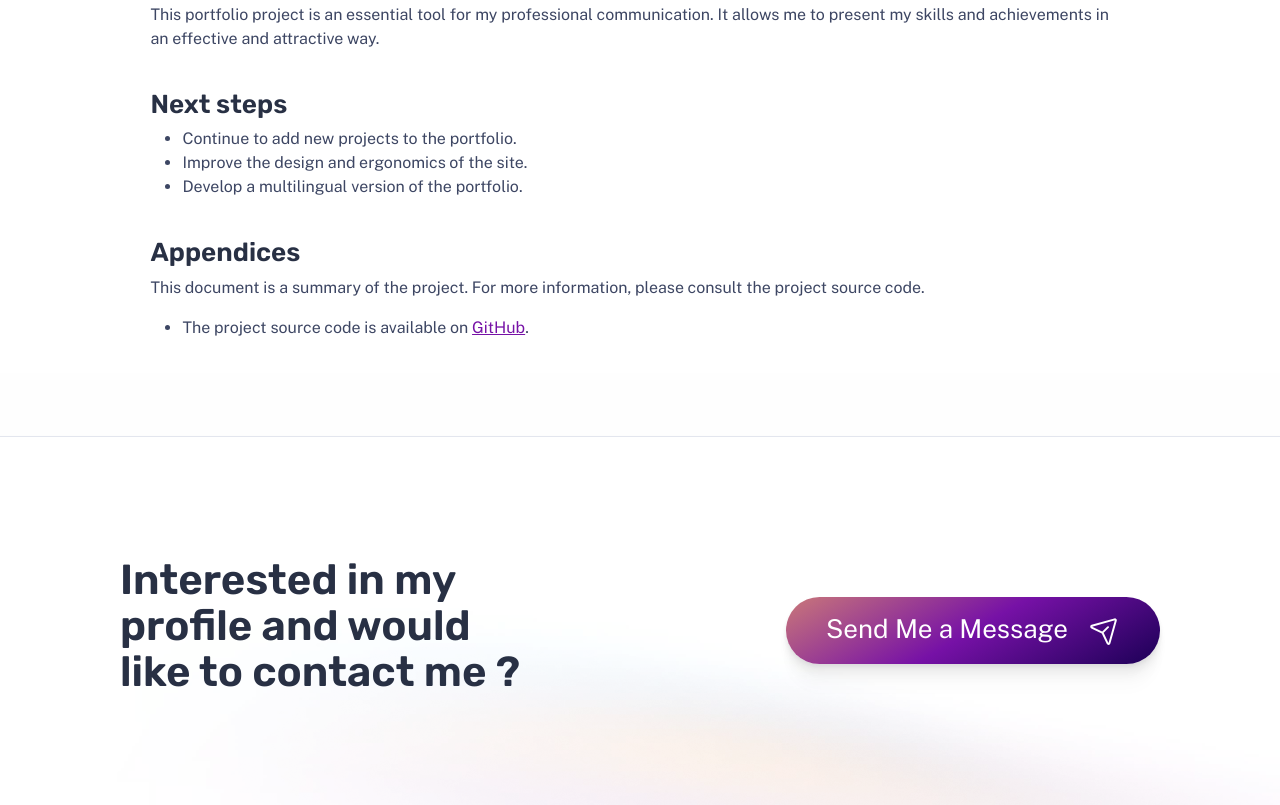
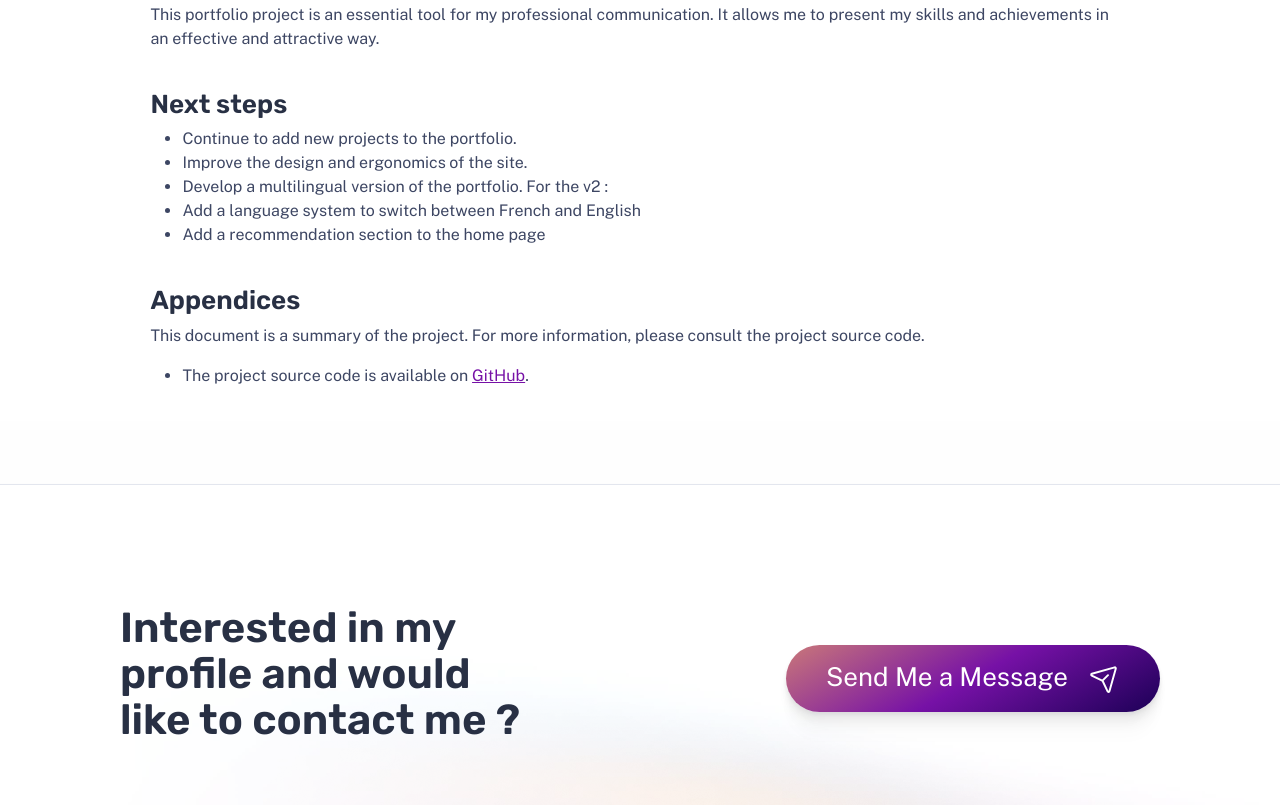
Before and after one commit to Redcroow/portfolio-pro, an Astro site: page /work/portfolio in a window 1280 px wide. Shown: the part 1915-2720 px from the top of the page. Built offline with nearby package versions, Linux system fonts and the light colour scheme; Astro itself is replaced by a stand-in of ours.

Commit message:
feat(dev): add next steps for portfolio works

```diff
--- a/src/content/work/portfolio.md
+++ b/src/content/work/portfolio.md
@@ -49,6 +49,9 @@ This portfolio project is an essential tool for my professional communication. I
 - Continue to add new projects to the portfolio.
 - Improve the design and ergonomics of the site.
 - Develop a multilingual version of the portfolio.
+For the v2 :
+- Add a language system to switch between French and English
+- Add a recommendation section to the home page
 <br><br>
 
 ##### Appendices
```
